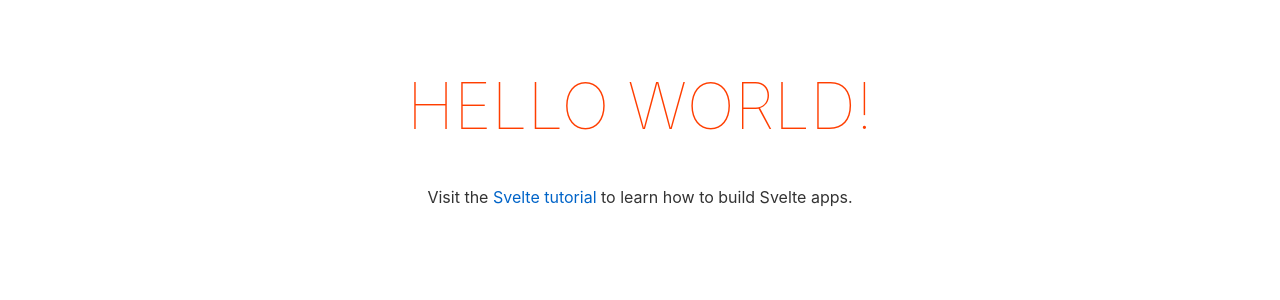
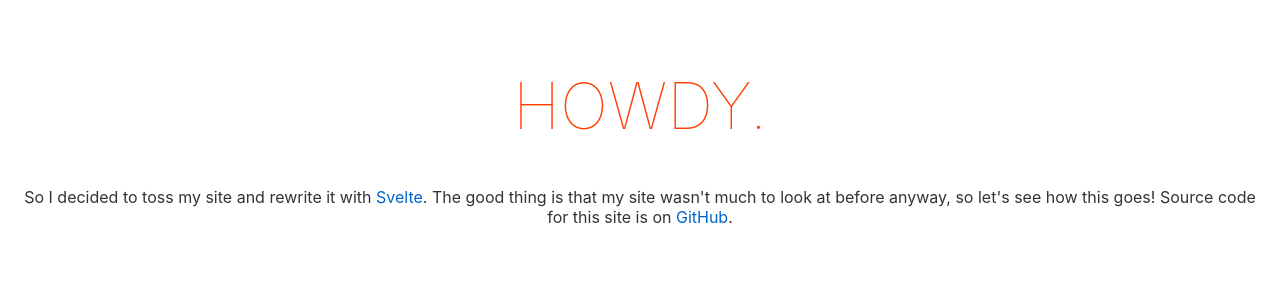
Before and after one commit to MuffinTheMan/caleblarsen.dev, a Svelte app: page / in a window 1280 px wide. Shown: the top 300 px of the page. Built offline with nearby package versions, Linux system fonts and the light colour scheme.

Commit message:
Initial changes.

```diff
--- a/public/index.html
+++ b/public/index.html
@@ -4,7 +4,7 @@
 	<meta charset='utf-8'>
 	<meta name='viewport' content='width=device-width,initial-scale=1'>
 
-	<title>Svelte app</title>
+	<title>caleblarsen.dev</title>
 
 	<link rel='icon' type='image/png' href='/favicon.png'>
 	<link rel='stylesheet' href='/global.css'>
--- a/src/App.svelte
+++ b/src/App.svelte
@@ -1,10 +1,6 @@
-<script>
-	export let name;
-</script>
-
 <main>
-	<h1>Hello {name}!</h1>
-	<p>Visit the <a href="https://svelte.dev/tutorial">Svelte tutorial</a> to learn how to build Svelte apps.</p>
+	<h1>Howdy.</h1>
+	<p>So I decided to toss my site and rewrite it with <a href="https://svelte.dev/" target="_blank" rel="nofollow">Svelte</a>. The good thing is that my site wasn't much to look at before anyway, so let's see how this goes! Source code for this site is on <a href="https://github.com/MuffinTheMan/caleblarsen.dev" target="_blank" rel="nofollow">GitHub</a>.</p>
 </main>
 
 <style>
--- a/src/main.js
+++ b/src/main.js
@@ -2,9 +2,6 @@ import App from './App.svelte';
 
 const app = new App({
 	target: document.body,
-	props: {
-		name: 'world'
-	}
 });
 
 export default app;
```
Also changed, not shown: public/global.css (line endings or trailing spaces).
